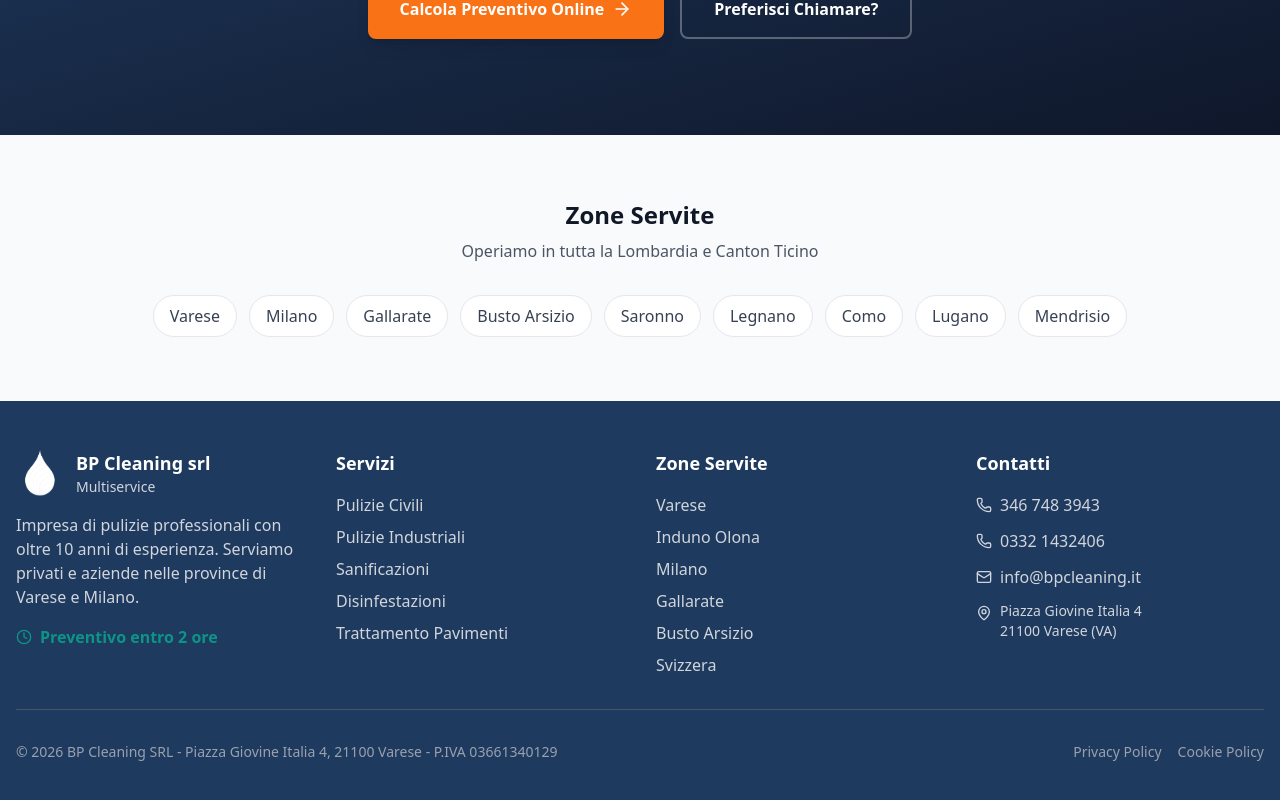
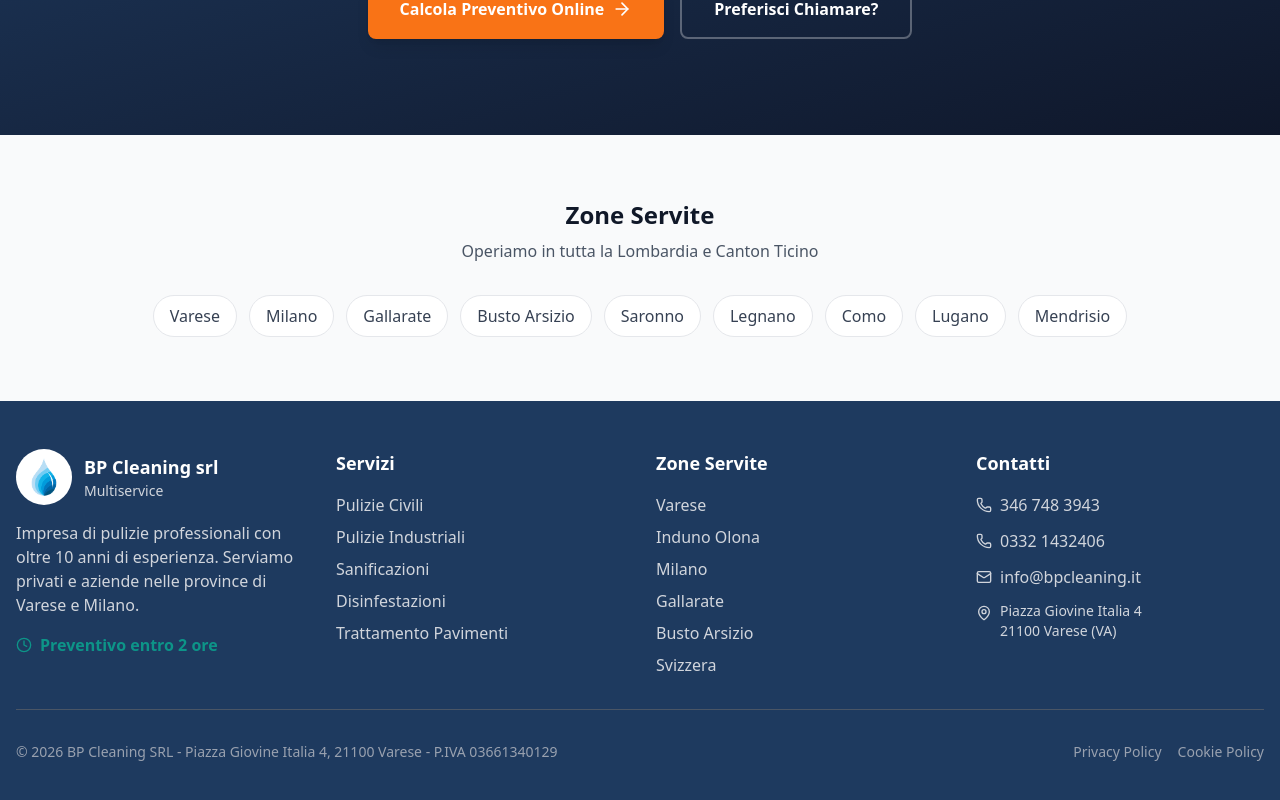
Before and after one commit to Catholically/bpcleaning-website, a Next.js app: page / in a window 1280 px wide. Shown: the part 3329-4129 px from the top of the page. Built offline with nearby package versions, Linux system fonts and the light colour scheme.

Commit message:
Footer: logo in white circle

```diff
--- a/src/components/Footer.tsx
+++ b/src/components/Footer.tsx
@@ -27,12 +27,14 @@
           {/* Company Info */}
           <div>
             <div className="flex items-center gap-3 mb-4">
-              {/* eslint-disable-next-line @next/next/no-img-element */}
-              <img
-                src="/drop.png"
-                alt="BP Cleaning"
-                className="h-12 w-auto brightness-0 invert"
-              />
+              <div className="w-14 h-14 bg-white rounded-full flex items-center justify-center p-2">
+                {/* eslint-disable-next-line @next/next/no-img-element */}
+                <img
+                  src="/drop.png"
+                  alt="BP Cleaning"
+                  className="h-10 w-auto"
+                />
+              </div>
               <div className="flex flex-col">
                 <span className="text-lg font-semibold text-white">BP Cleaning srl</span>
                 <span className="text-sm text-gray-300">Multiservice</span>
```
